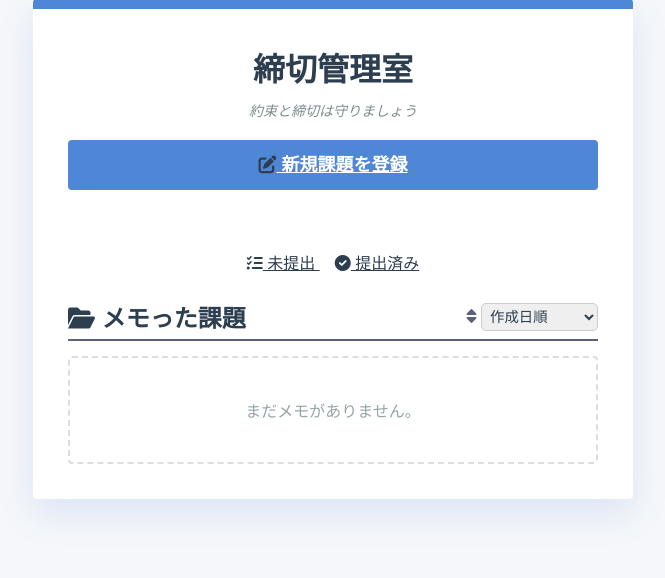
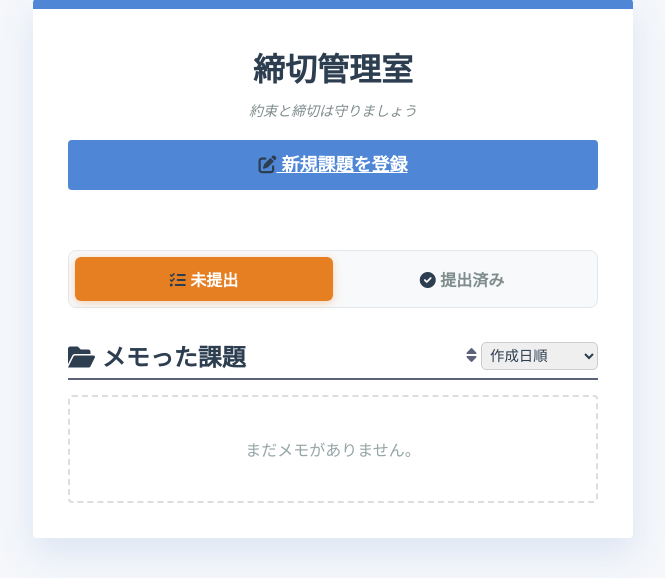
Before and after one commit to takumi-0623/database, a Flask app: page / in a window 1280 px wide. Shown: the part 97-675 px from the top of the page, without its empty margins (307-972 px from the left). Run offline with Flask 3, Linux system fonts and the light colour scheme; the visitor is signed in with stand-in values (Sample User, id 1); data that the repository does not hold is empty.

Commit message:
Add files via upload

```diff
--- a/rta/app/static/css/index.css
+++ b/rta/app/static/css/index.css
@@ -59,3 +59,50 @@
     color: #fff;
     box-shadow: 0 2px 4px rgba(39, 174, 96, 0.2);
 }
+
+/* ステータス選択エリア全体 */
+.view-status-selector {
+    display: flex;
+    justify-content: center;
+    margin-bottom: 30px;
+    background: #f8f9fa;
+    padding: 6px;
+    border-radius: 8px;
+    border: 1px solid #e1e8ed;
+}
+
+/* ラジオボタン本体（丸いポチ）を消す */
+.view-status-selector input[type="radio"] {
+    display: none;
+}
+
+/* ラベルをボタンに見せる */
+.selector-label {
+    flex: 1;
+    text-align: center;
+    padding: 10px 20px;
+    cursor: pointer;
+    font-weight: bold;
+    color: #7f8c8d;
+    transition: all 0.3s ease;
+    border-radius: 6px;
+}
+
+/* 「未提出」が選ばれた時：オレンジ（--tcu-mainに近い色） */
+#view_yet:checked + .yet-label {
+    background-color: #e67e22;
+    color: white;
+    box-shadow: 0 2px 8px rgba(230, 126, 34, 0.3);
+}
+
+/* 「提出済み」が選ばれた時：グリーン */
+#view_done:checked + .done-label {
+    background-color: #27ae60;
+    color: white;
+    box-shadow: 0 2px 8px rgba(39, 174, 96, 0.3);
+}
+
+/* ホバー時の挙動 */
+.selector-label:hover {
+    background-color: rgba(0,0,0,0.05);
+}
--- a/rta/app/templates/index.html
+++ b/rta/app/templates/index.html
@@ -25,16 +25,21 @@
             </a>
         </header>
 
-        <div class="view-tabs" style="margin-bottom: 25px; text-align: center;">
-            <a href="{{ url_for('index', view_status='未提出', sort=current_sort) }}"
-               class="tab-link {{ 'active' if current_view == '未提出' }}">
-               <i class="fas fa-tasks"></i> 未提出
-            </a>
-            <a href="{{ url_for('index', view_status='提出済み', sort=current_sort) }}"
-               class="tab-link {{ 'active' if current_view == '提出済み' }}" style="margin-left: 15px;">
-               <i class="fas fa-check-circle"></i> 提出済み
-            </a>
-        </div>
+        <div class="view-status-selector">
+    <input type="radio" id="view_yet" name="view_status_radio"
+           value="{{ url_for('index', view_status='未提出', sort=current_sort) }}"
+           onchange="location.href=this.value;" {{ 'checked' if current_view == '未提出' }}>
+    <label for="view_yet" class="selector-label yet-label">
+        <i class="fas fa-tasks"></i> 未提出
+    </label>
+
+    <input type="radio" id="view_done" name="view_status_radio"
+           value="{{ url_for('index', view_status='提出済み', sort=current_sort) }}"
+           onchange="location.href=this.value;" {{ 'checked' if current_view == '提出済み' }}>
+    <label for="view_done" class="selector-label done-label">
+        <i class="fas fa-check-circle"></i> 提出済み
+    </label>
+</div>
 
         <section class="memos-section">
             <div style="display: flex; justify-content: space-between; align-items: center; border-bottom: 2px solid #5d627b; margin-bottom: 15px; padding-bottom: 5px;">
```
Also changed, not shown: rta/README.md (deleted).
